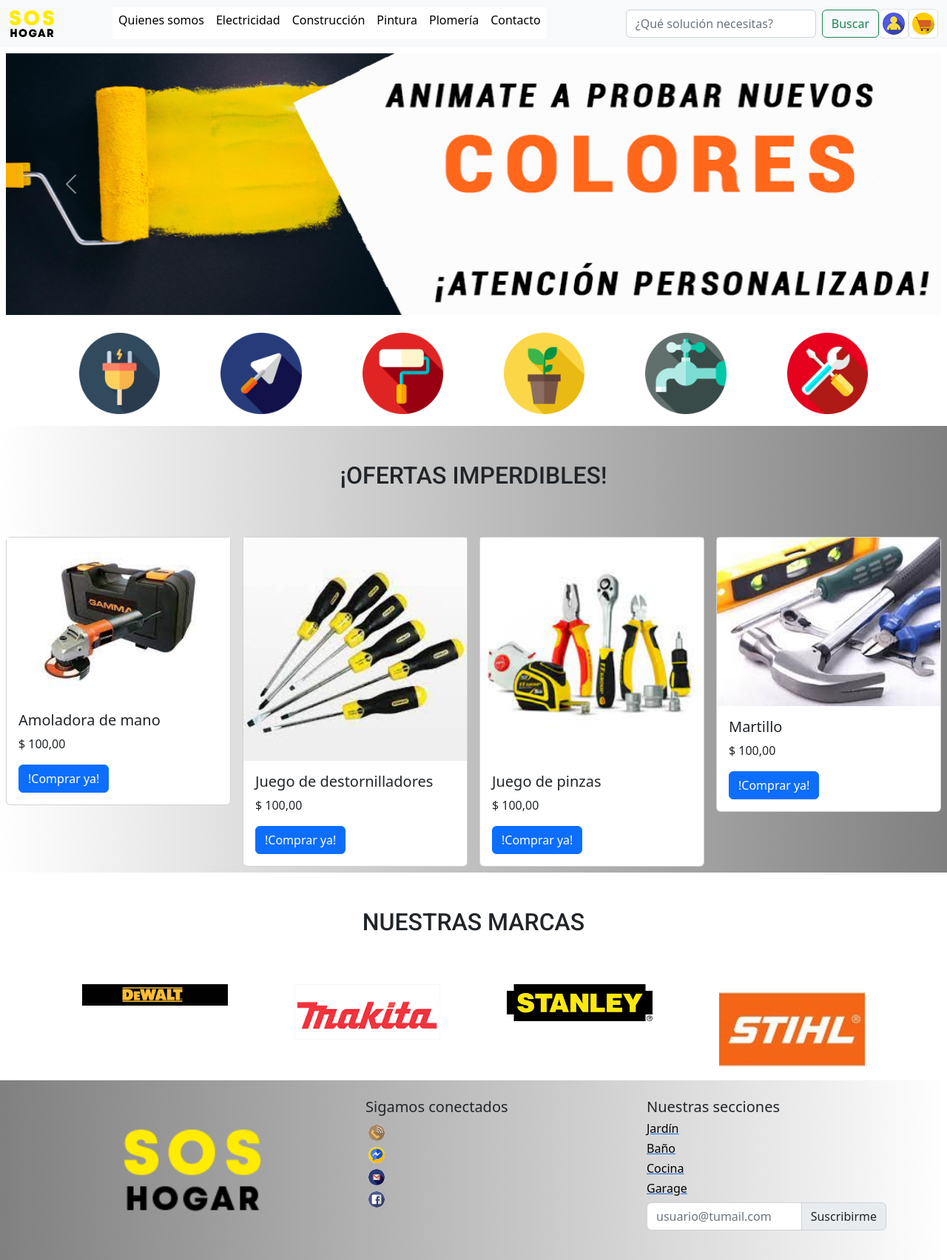
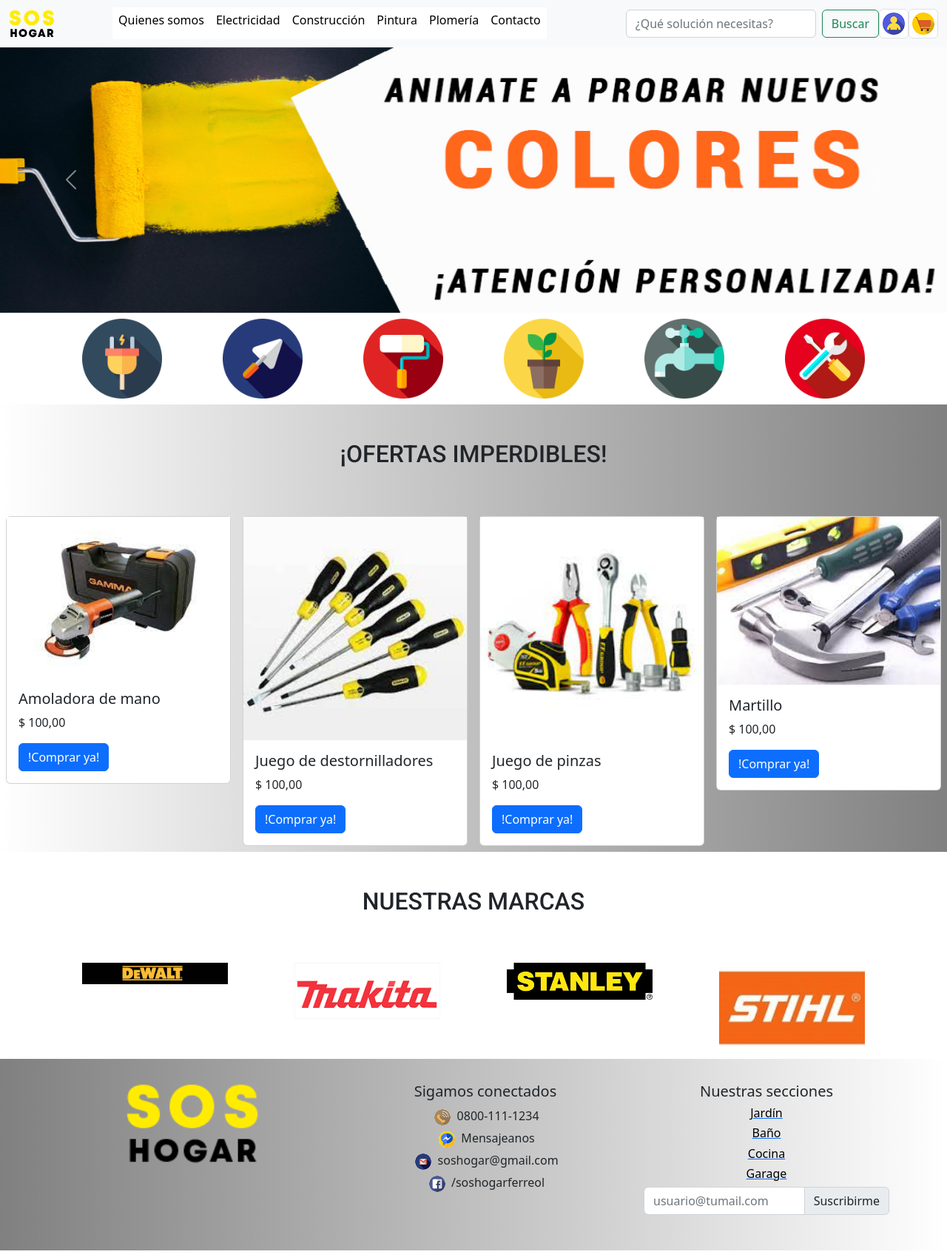
Before and after one commit to maurovs89/Proyecto-Final-JS--Mauro-Valverde, a plain HTML site: page index.html in a window 1280 px wide. Shown: the whole page at 74% size. Drawn offline with nearby package versions, Linux system fonts and the light colour scheme.

Commit message:
Responsive finalizado

```diff
--- a/index.html
+++ b/index.html
@@ -69,7 +69,7 @@
   </header>
     <!--Corrousel con portadas de la marca-->
     <section>
-        <div id="carouselWithInterval" class="carousel slide p-2" data-bs-ride="carousel">
+        <div id="carouselWithInterval" class="carousel slide" data-bs-ride="carousel">
             <div class="carousel-inner">
               <div class="carousel-item active" data-bs-interval="3000">
                 <img src="Imagenes\portada-herramientas.jpg" class="d-block w-100" alt="Promoción SOS HOGAR 1">
@@ -94,26 +94,26 @@
 
     <!-- Sección para listar las categorias con imagenes y link a la pag correspondiente-->
 
-    <section>
-      <div class="container text-center p-2">
+    <section class="barra-categorias">
+      <div class="container text-center">
         <div class="row align-items-start">
-          <div class="col">
-            <a href="categoria-electricidad.html"><img class="p-2 w-75" src=Imagenes\iconos\enchufe.png alt="Logo de enchufe para categoria electricidad"></a>
+          <div class="col-6 col-md-4 col-xl-2">
+            <a href="categoria-electricidad.html"><img class="p-2 w-75 categorias" src=Imagenes\iconos\enchufe.png alt="Logo de enchufe para categoria electricidad"></a>
           </div>
-          <div class="col">
-            <a href="categoria-construccion.html"><img class="p-2  w-75" src=Imagenes\iconos\espatula.png alt="Logo de espatula para categoria construcción"></a>
+          <div class="col-6 col-md-4 col-xl-2">
+            <a href="categoria-construccion.html"><img class="p-2  w-75 categorias" src=Imagenes\iconos\espatula.png alt="Logo de espatula para categoria construcción"></a>
           </div>
-          <div class="col">
-            <a href="categoria-pintura.html"><img class="p-2 w-75" src=Imagenes\iconos\pintor.png alt="Logo de rodillo para categoria pinturas"></a>
+          <div class="col-6 col-md-4 col-xl-2">
+            <a href="categoria-pintura.html"><img class="p-2 w-75 categorias" src=Imagenes\iconos\pintor.png alt="Logo de rodillo para categoria pinturas"></a>
           </div>
-          <div class="col">
-            <a href="categoria-jardin.html"><img class="p-2 w-75" src=Imagenes\iconos\planta.png alt="Logo de planta en maceta para categoria jardineria"></a>
+          <div class="col-6 col-md-4 col-xl-2">
+            <a href="categoria-jardin.html"><img class="p-2 w-75 categorias" src=Imagenes\iconos\planta.png alt="Logo de planta en maceta para categoria jardineria"></a>
           </div>
-          <div class="col">
-            <a href="categoria-plomeria.html"><img class="p-2 w-75" src=Imagenes\iconos\plumbering.png alt="Logo de canilla para categoria plomeria"></a>
+          <div class="col-6 col-md-4 col-xl-2">
+            <a href="categoria-plomeria.html"><img class="p-2 w-75 categorias" src=Imagenes\iconos\plumbering.png alt="Logo de canilla para categoria plomeria"></a>
           </div>
-          <div class="col">
-            <a href="categoria-herramientas.html"><img class="p-2 w-75" src=Imagenes\iconos\llave-inglesa.png alt="Logo de herramientas"></a>
+          <div class="col-6 col-md-4 col-xl-2">
+            <a href="categoria-herramientas.html"><img class="p-2 w-75 categorias" src=Imagenes\iconos\llave-inglesa.png alt="Logo de herramientas"></a>
           </div>
         </div>
       </div>
@@ -183,16 +183,16 @@
       </div>
       <div class="container text-center p-2">
         <div class="row">
-          <div class="col">
+          <div class="col-12 col-sm-6 col-lg-3">
             <a href="#"><img class="w-75 marcas" src=Imagenes\Marcas\dewalt.png alt="Logo de marca Dewalt"></a>
           </div>
-          <div class="col">
+          <div class="col-12 col-sm-6 col-lg-3">
             <a href="#"><img class="w-75 marcas" src=Imagenes\Marcas\makita.png alt="Logo de marca Makita"></a>
           </div>
-          <div class="col">
+          <div class="col-12 col-sm-6 col-lg-3">
             <a href="#"><img class="w-75 marcas" src=Imagenes\Marcas\stanley.png alt="Logo de marca Stanley"></a>
           </div>
-          <div class="col">
+          <div class="col-12 col-sm-6 col-lg-3">
             <a href="#"><img class="w-75 marcas" src=Imagenes\Marcas\sthil.jpg alt="Logo de marca Sthil"></a>
           </div>
         </div>
@@ -204,19 +204,19 @@
     <footer class="p-4">
       <div class="container">
         <div class="row">
-          <div class="col position-relative">
-            <a href="index.html"><img class="logo-animacion-footer w-50 position-absolute top-50 start-50 translate-middle" src="Imagenes\LOGONUEVOCHICO.png" alt="Logo Tienda Online Sos Hogar Ferrteria"></a>
+          <div class="col-12 col-lg-4 text-center p-2">
+            <a href="index.html"><img class="logo-animacion-footer w-50 img-footer" src="Imagenes\LOGONUEVOCHICO.png" alt="Logo Tienda Online Sos Hogar Ferrteria"></a>
           </div>
-          <div class="col">
+          <div class="col-12 col-lg-4 p-2 text-center">
             <ul>
               <li><a><h5>Sigamos conectados</h5></a></li>
-              <li><a href="#"><img class="p-1 imgRedonda logo-animacion-footer" src="Imagenes\iconos\telefono-mini.png" alt="Telefono"></a></li>
-              <li><a href="#"><img class="p-1 imgRedonda logo-animacion-footer" src="Imagenes\iconos\mensajeromini.png" alt="Messenger"></a></li>
-              <li><a href="#"><img class="p-1 imgRedonda logo-animacion-footer" src="Imagenes\iconos\gmailmini-32.png" alt="Gmail"></a></li>
-              <li><a href="#"><img class="p-1 imgRedonda logo-animacion-footer" src="Imagenes\iconos\facebookmini-32.png" alt="Facebook"></a></li>
+              <li><a href="#"><img class="p-1 imgRedonda logo-animacion-footer" src="Imagenes\iconos\telefono-mini.png" alt="Telefono"></a> 0800-111-1234</li>
+              <li><a href="#"><img class="p-1 imgRedonda logo-animacion-footer" src="Imagenes\iconos\mensajeromini.png" alt="Messenger"></a> Mensajeanos</li>
+              <li><a href="#"><img class="p-1 imgRedonda logo-animacion-footer" src="Imagenes\iconos\gmailmini-32.png" alt="Gmail"></a> soshogar@gmail.com</li>
+              <li><a href="#"><img class="p-1 imgRedonda logo-animacion-footer" src="Imagenes\iconos\facebookmini-32.png" alt="Facebook"></a> /soshogarferreol</li>
             </ul>
           </div>
-          <div class="col">
+          <div class="col-12 col-lg-4 p-2 text-center">
             <ul>
               <li><h5>Nuestras secciones</h5></li>
               <li><a href="categoria-jardin.html"><h6>Jardín</h6></a></li>
--- a/style.css
+++ b/style.css
@@ -43,19 +43,40 @@
     transition: all 3s;
  }
 
- .logo-animacion-footer:hover {
+.logo-animacion-footer:hover {
     transform: scale(2,2);
     transition: all 2s;
     animation-timing-function:ease-in-out;
  }
 
- @media (max-width: 992px) {
+@media (max-width: 992px) {
     .logo-animacion {
         display: none;
     }
 }
 
-
- .marcas {
+.marcas {
     justify-content: center;
  }
+
+.categorias {
+    max-width: 100%;
+    max-height: 100%;
+}
+
+@media (max-width: 1200px) {
+    .categorias {
+    max-width: 50%;
+    max-height: 50%;
+    }
+}
+
+.img-footer {
+    scale: (1,1);
+}
+
+@media (max-width: 992px) {
+    .img-footer {
+    scale (.25,.25);
+    }
+}
```
Also changed, not shown: categoria-herramientas.html (+55 -40 lines).
